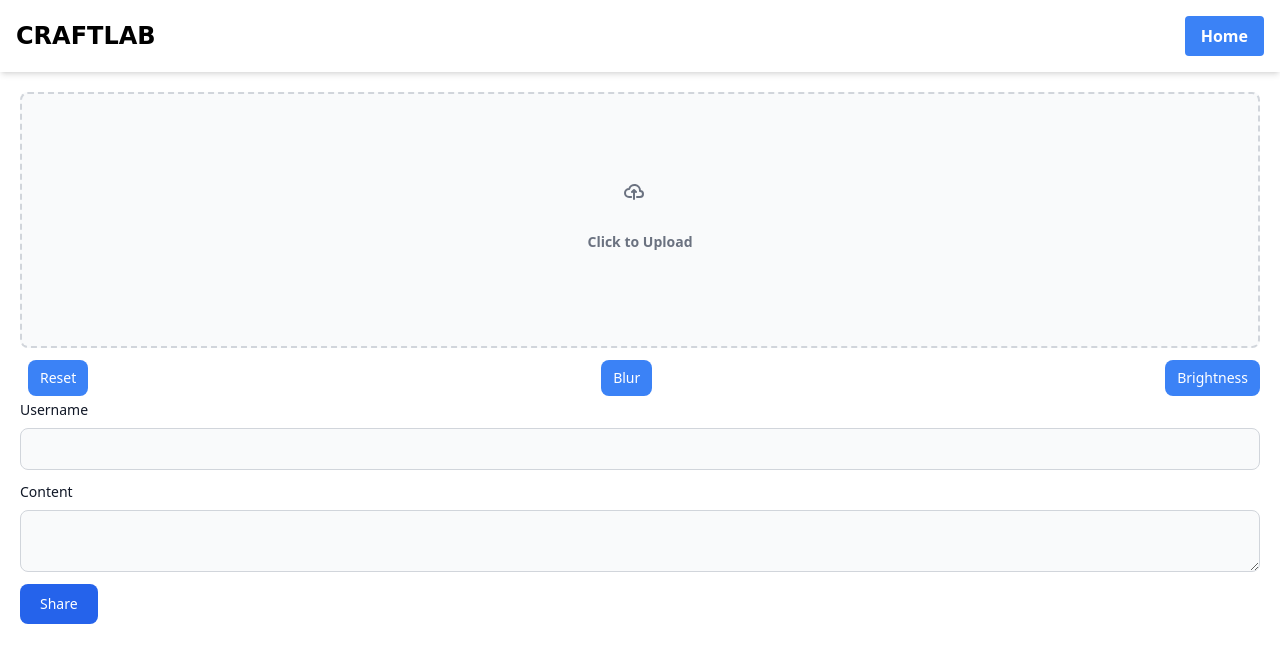
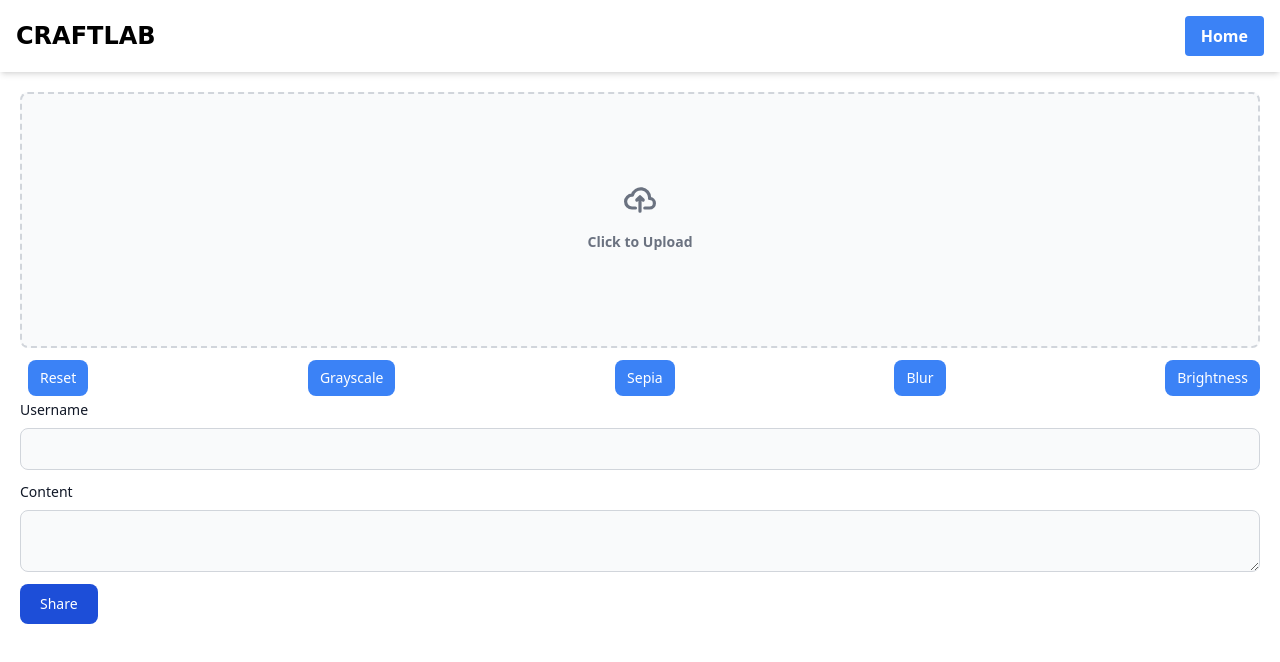
Before and after one commit to hannansatopay/sip24-sveltekit-fundamentals, a SvelteKit app: page /add-post in a window 1280 px wide. Shown: the top 662 px of the page. Built offline with nearby package versions, Linux system fonts and the light colour scheme.

Commit message:
Added filters

```diff
--- a/src/routes/add-post/+page.svelte
+++ b/src/routes/add-post/+page.svelte
@@ -4,6 +4,7 @@
   let ctx;
   let originalImageData = null;
   let currentImageData = null;
+
   function handleFileUpload(event) {
     const file = event.target.files[0];
     if (file) {
@@ -28,6 +29,7 @@
       reader.readAsDataURL(file);
     }
   }
+
   function applyFilter(filter) {
     if (!originalImageData) return;
     const data = currentImageData.data;
@@ -69,12 +71,14 @@
     }
     ctx.putImageData(currentImageData, 0, 0);
   }
+
   function resetImage() {
     if (originalImageData) {
       ctx.putImageData(originalImageData, 0, 0);
       currentImageData.data.set(originalImageData.data);
     }
   }
+
   $: {
     if (canvas) {
       ctx = canvas.getContext("2d");
@@ -107,15 +111,16 @@
           aria-hidden="true"
           xmlns="http://www.w3.org/2000/svg"
           fill="none"
-          viewBox="00 20 16"
-          ><path
+          viewBox="0 0 20 16"
+        >
+          <path
             stroke="currentColor"
             stroke-linecap="round"
             stroke-linejoin="round"
             stroke-width="2"
             d="M13 13h3a3 3 0 0 0 0-6h-.025A5.56 5.56 0 0 0 16 6.5 5.5 5.5 0 0 0 5.207 5.021C5.137 5.017 5.071 5 5 5a4 4 0 0 0 0 8h2.167M10 15V6m0 0L8 8m2-2 2 2"
-          /></svg
-        >
+          />
+        </svg>
         <p class="text-sm text-gray-500 font-semibold">Click to Upload</p>
       {/if}
     </div>
@@ -136,7 +141,16 @@
       class="text-white bg-blue-500 hover:bg-blue-800 font-medium rounded-lg text-sm px-2 py-2.5 ml-2"
       on:click={resetImage}>Reset</button
     >
-
+    <button
+      type="button"
+      class="text-white bg-blue-500 hover:bg-blue-800 font-medium rounded-lg text-sm px-2 py-2.5 ml-2"
+      on:click={() => applyFilter("grayscale")}>Grayscale</button
+    >
+    <button
+      type="button"
+      class="text-white bg-blue-500 hover:bg-blue-800 font-medium rounded-lg text-sm px-2 py-2.5 ml-2"
+      on:click={() => applyFilter("sepia")}>Sepia</button
+    >
     <button
       type="button"
       class="text-white bg-blue-500 hover:bg-blue-800 font-medium rounded-lg text-sm px-2 py-2.5 ml-2"
@@ -172,7 +186,7 @@
   </div>
   <button
     type="submit"
-    class="text-white bg-blue-600 hover:bg-blue-800 font-medium rounded-lg text-sm px-5 py-2.5"
+    class="text-white bg-blue-700 hover:bg-blue-800 font-medium rounded-lg text-sm px-5 py-2.5"
     >Share</button
   >
 </form>
```
